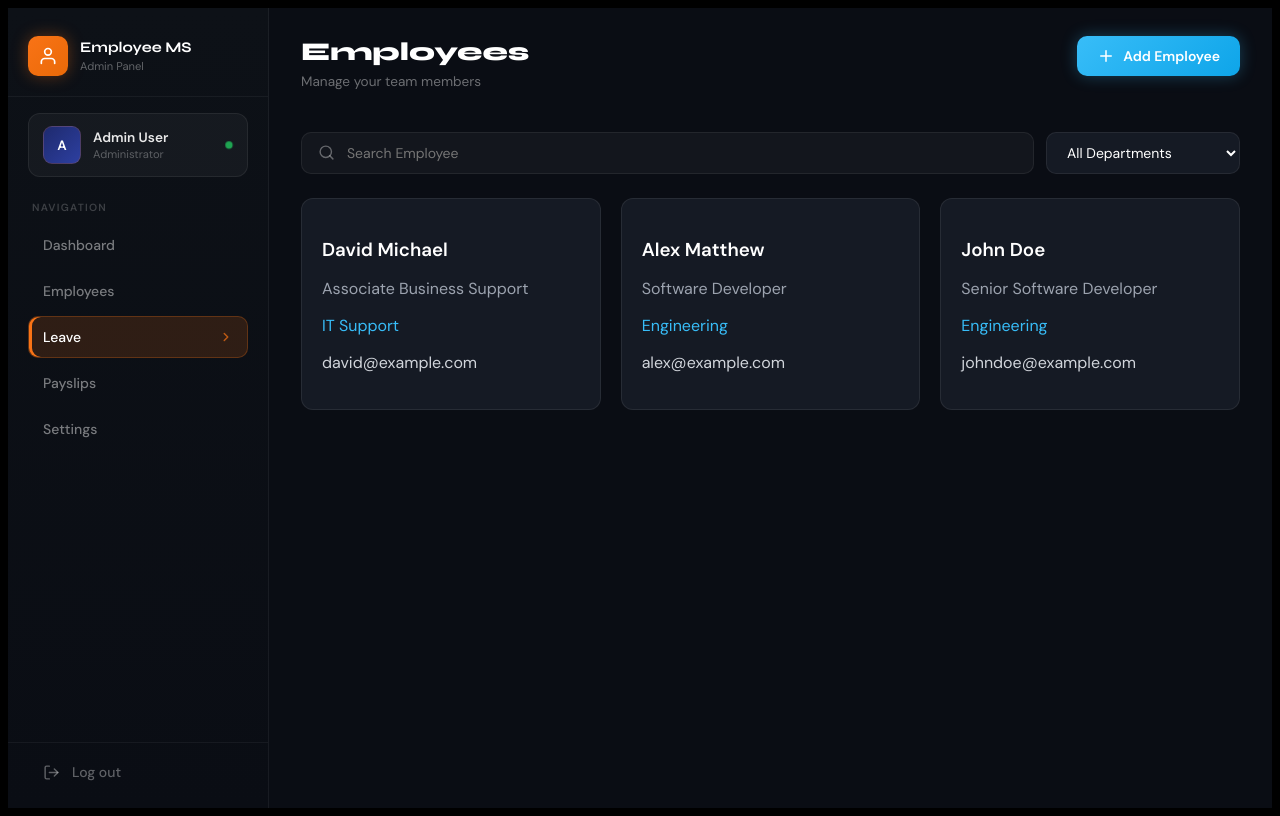
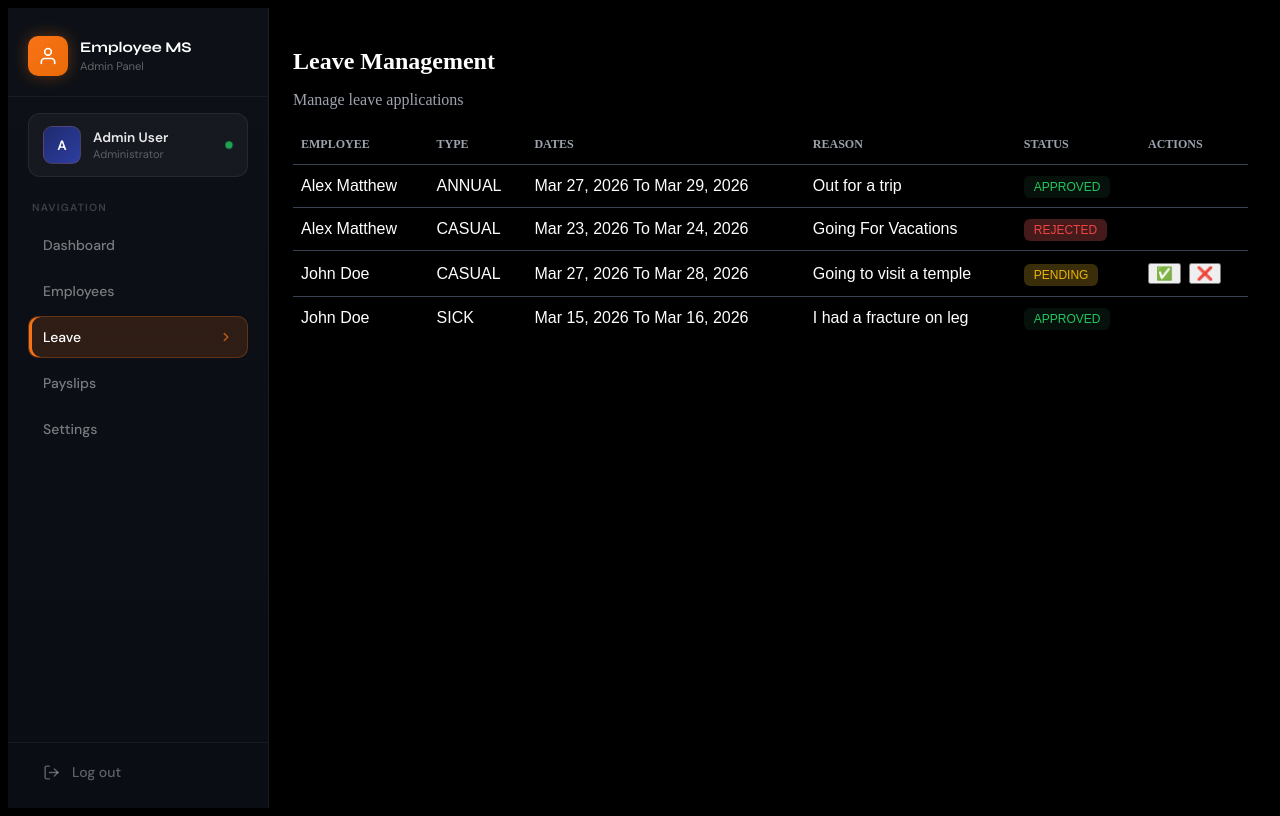
Before and after one commit to aniKet0753/Employee-Management-System, a Next.js app in the folder apps/web/: page /admin/leave in a window 1280 px wide. Built offline with nearby package versions, Linux system fonts and the light colour scheme.

Commit message:
completed admin Temp leave Ui

```diff
--- a/apps/web/app/admin/leave/page.tsx
+++ b/apps/web/app/admin/leave/page.tsx
@@ -1,11 +1,12 @@
 "use client";
 import AdminSidebar from "../../component/AdminSidebar";
 import Sidebar from "../../component/sidebar";
-import AdminEmployee from "../../pages/Employees";
+import AdminLeavePage from "../../pages/AdminLeave";
 import { useEffect, useState } from "react";
 
 export default function AdminEmployeePage() {
   const [loading , setloading] = useState(true);
+
 
   // useEffect(() => {
   //   document.body.style.overflow = "hidden";
@@ -26,7 +27,7 @@ export default function AdminEmployeePage() {
     Loading....
   </p>
 ) : (
-  <AdminEmployee  />
+  <AdminLeavePage />
 )}
     </div>
 
--- /dev/null
+++ b/apps/web/app/pages/AdminLeave.tsx
@@ -0,0 +1,108 @@
+"use client";
+import { useState } from "react";
+import { dummyLeaveData, dummyEmployeeData } from "../assets/assets";
+
+type LeaveStatus = "PENDING" | "APPROVED" | "REJECTED";
+
+export default function AdminLeavePage() {
+  const [leaveData, setLeaveData] = useState(dummyLeaveData);
+
+  // Look up an employee's full name by id
+  const getEmployeeName = (employeeId: string) => {
+    const emp = dummyEmployeeData.find((e) => e.id === employeeId);
+    console.log(emp)
+    return emp ? `${emp.firstName} ${emp.lastName}` : "Unknown";
+  };
+
+  const handleApprove = (id: string) => {
+    setLeaveData((prev) =>
+      prev.map((l) => (l.id === id ? { ...l, status: "APPROVED" } : l))
+    );
+  };
+
+  const handleReject = (id: string) => {
+    setLeaveData((prev) =>
+      prev.map((l) => (l.id === id ? { ...l, status: "REJECTED" } : l))
+    );
+  };
+
+  const statusStyles: Record<LeaveStatus, React.CSSProperties> = {
+    APPROVED: { color: "#22c55e", background: "#16352455" },
+    REJECTED: { color: "#ef4444", background: "#451a1a" },
+    PENDING: { color: "#eab308", background: "#3a2e0a" },
+  };
+
+  const formatDate = (data: string) => {
+    return new Date(data).toLocaleDateString("en-US", {
+      month: "short",
+      day: "numeric",
+      year: "numeric",
+    });
+  };
+
+  return (
+    <div style={{ padding: "24px", color: "white" , width:"100%"}}>
+      <h1 style={{ fontSize: "24px", fontWeight: 600 }}>Leave Management</h1>
+      <p style={{ color: "#9ca3af", marginBottom: "16px" }}>
+        Manage leave applications
+      </p>
+
+      <table style={{ width: "100%", borderCollapse: "collapse",}}>
+        <thead>
+          <tr style={{ textAlign: "left", color: "#9ca3af", fontSize: "12px" }}>
+            <th style={{ padding: "12px 8px" }}>EMPLOYEE</th>
+            <th style={{ padding: "12px 8px" }}>TYPE</th>
+            <th style={{ padding: "12px 8px" }}>DATES</th>
+            <th style={{ padding: "12px 8px" }}>REASON</th>
+            <th style={{ padding: "12px 8px" }}>STATUS</th>
+            <th style={{ padding: "12px 8px" }}>ACTIONS</th>
+          </tr>
+        </thead>
+        <tbody style={{fontFamily:"sans-serif"}}>
+          {leaveData.map((leave) => (
+            <tr key={leave.id} style={{ borderTop: "1px solid #374151" }}>
+              <td style={{ padding: "12px 8px" }}>
+                {getEmployeeName(leave.employeeId)}
+              </td>
+              <td style={{ padding: "12px 8px" }}>{leave.type}</td>
+              <td style={{ padding: "12px 8px" }}>
+                {formatDate(leave.startDate)} To {formatDate(leave.endDate)}
+              </td>
+              <td style={{ padding: "12px 8px" }}>{leave.reason}</td>
+              <td style={{ padding: "12px 8px" }}>
+                <span
+                  style={{
+                    padding: "4px 10px",
+                    borderRadius: "6px",
+                    fontSize: "12px",
+                    ...statusStyles[leave.status as LeaveStatus],
+                  }}
+                >
+                  {leave.status}
+                </span>
+              </td>
+              <td style={{ padding: "12px 8px" }}>
+                {leave.status === "PENDING" && (
+                  <>
+                    <button
+                      onClick={() => handleApprove(leave.id)}
+                      style={{ marginRight: "8px", cursor: "pointer" }}
+                    >
+                      ✅
+                    </button>
+                    <button
+                      onClick={() => handleReject(leave.id)}
+                      style={{ cursor: "pointer", color: "#ef4444" }}
+                    >
+                      ❌
+                    </button>
+                  </>
+                )}
+              </td>
+            </tr>
+          ))}
+        </tbody>
+      </table>
+    </div>
+  );
+}
```
Also changed, not shown: apps/web/app/pages/Dashboard.tsx (renamed from apps/web/app/pages/Dashboard.jsx).
